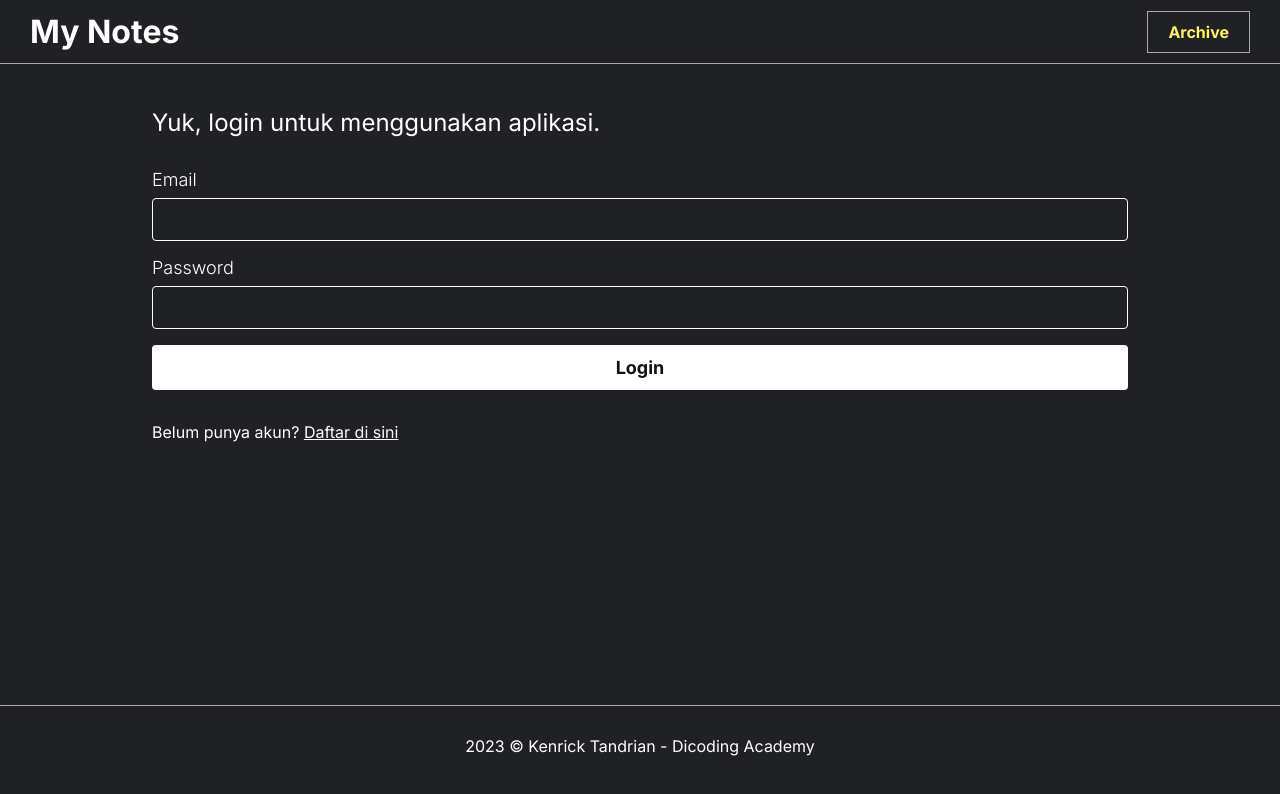
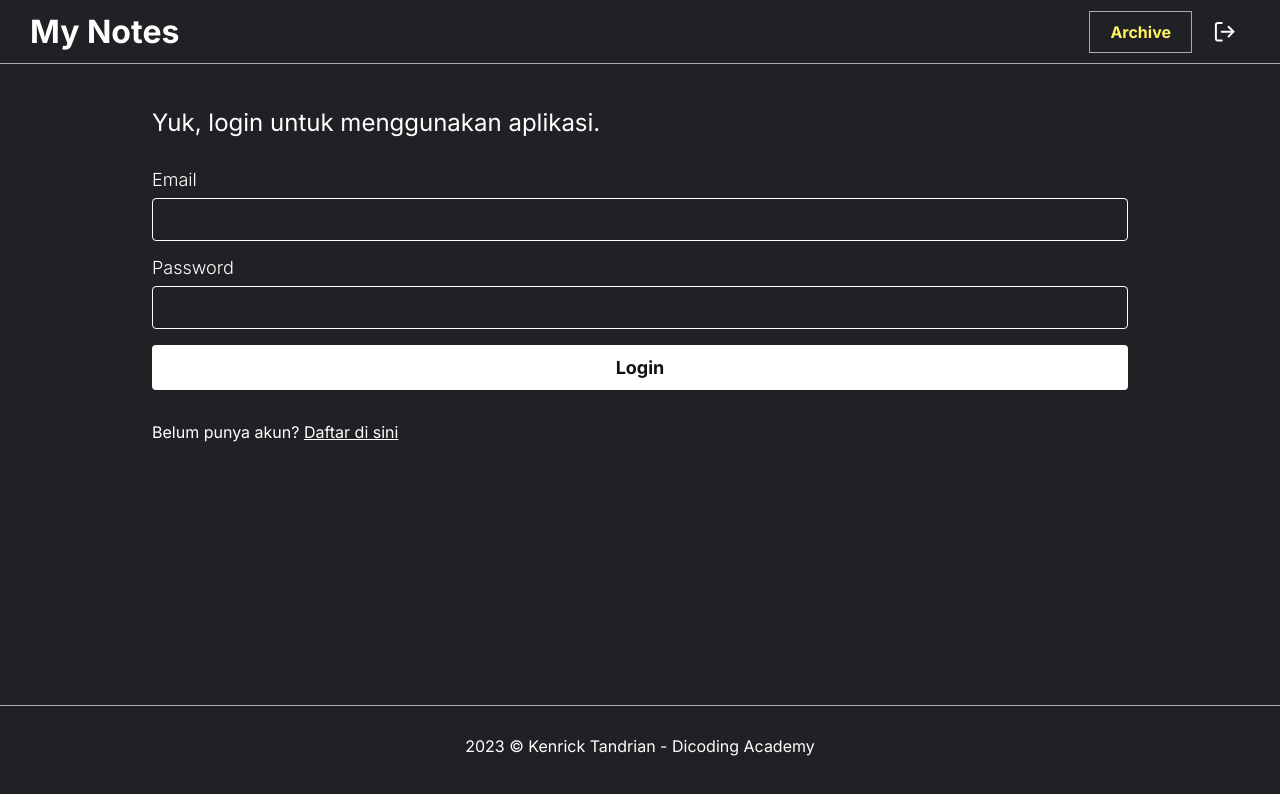
Before and after one commit to KenTandrian/notes-app-react-v2, a React (Vite) app: page / in a window 1280 px wide. Shown: the top 794 px of the page. Built offline with nearby package versions, Linux system fonts and the light colour scheme; no server answers.

Commit message:
feat(auth): add logout button

```diff
--- a/src/components/Header.jsx
+++ b/src/components/Header.jsx
@@ -1,18 +1,27 @@
+import { useContext } from "react";
+import { FiLogOut } from "react-icons/fi";
 import { useNavigate } from "react-router-dom";
+import AppContext from "../contexts";
 
 export default function Header() {
   const navigate = useNavigate();
+  const { onLogout } = useContext(AppContext);
   return (
     <div className="note-app__header">
       <h1 onClick={() => navigate("/")} style={{ cursor: "pointer" }}>
         My Notes
       </h1>
+      <div style={{ display: "flex", gap: "8px" }}>
         <button
           className="note-app_archive-button"
           onClick={() => navigate("/archive")}
         >
           Archive
         </button>
+        <button className="note-app__icon-button" onClick={onLogout}>
+          <FiLogOut />
+        </button>
+      </div>
     </div>
   );
 }
--- a/src/contexts/index.jsx
+++ b/src/contexts/index.jsx
@@ -1,11 +1,12 @@
 import { createContext, useEffect, useState } from "react";
-import { getUserLogged } from "../utils/network-data";
+import { getUserLogged, putAccessToken } from "../utils/network-data";
 
 // DEFAULT DATA
 const DEFAULT_AUTH_DATA = { loading: true, user: null };
 
 const AppContext = createContext({
   authData: DEFAULT_AUTH_DATA,
+  onLogout: () => {},
   refreshAuth: () => {},
 });
 
@@ -21,12 +22,17 @@ export function AppContextProvider({ children }) {
     }
   }
 
+  function onLogout() {
+    setAuthData((p) => ({ ...p, user: null }));
+    putAccessToken("");
+  }
+
   useEffect(() => {
     refreshAuth();
   }, []);
 
   return (
-    <AppContext.Provider value={{ authData, refreshAuth }}>
+    <AppContext.Provider value={{ authData, onLogout, refreshAuth }}>
       {children}
     </AppContext.Provider>
   );
--- a/src/styles/style.css
+++ b/src/styles/style.css
@@ -62,6 +62,20 @@ textarea::placeholder {
   font-family: "Inter", sans-serif;
   font-weight: bold;
   cursor: pointer;
+}
+
+.note-app__icon-button {
+  background-color: transparent;
+  border: none;
+  color: #ffffff;
+  cursor: pointer;
+  margin-bottom: -4px;
+  padding: 0 1em;
+}
+
+.note-app__icon-button svg {
+  width: 1.75em;
+  height: 1.75em;
 }
 
 .note-app__body {
```
Lines whose indentation alone changed are shown as unchanged.
